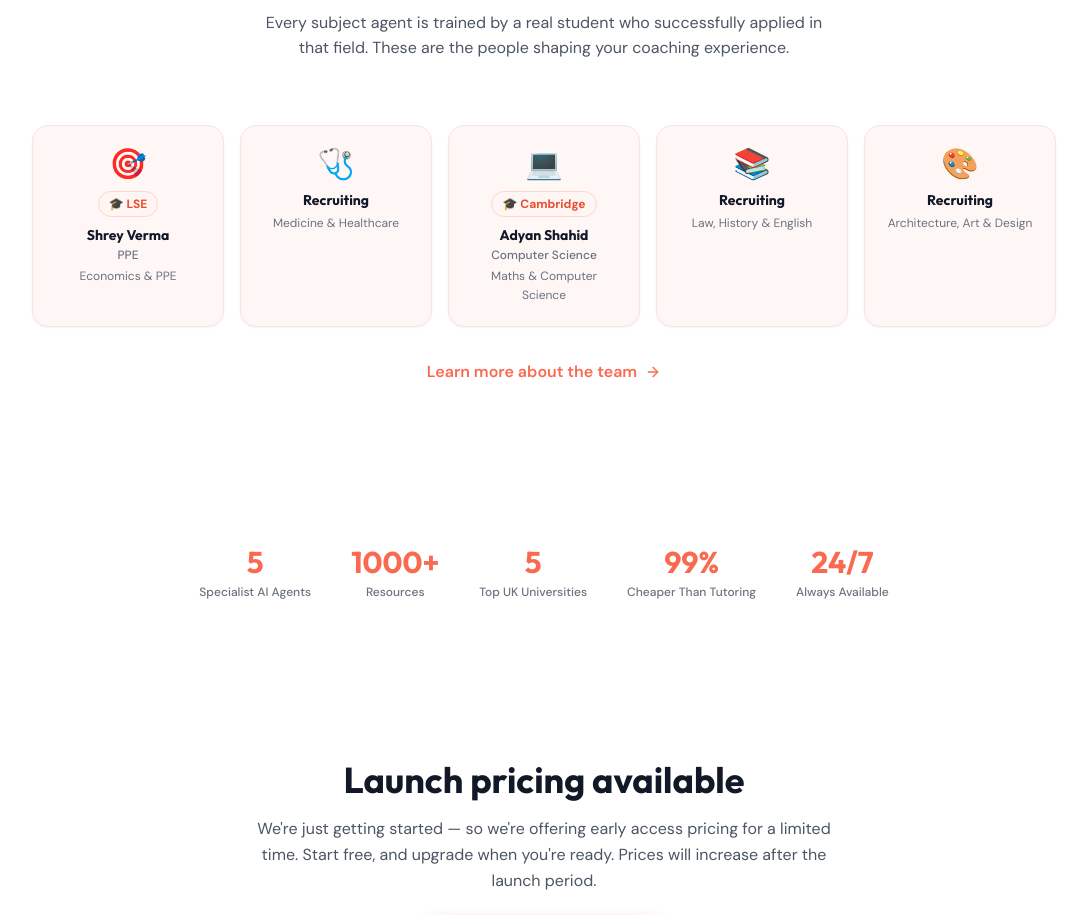
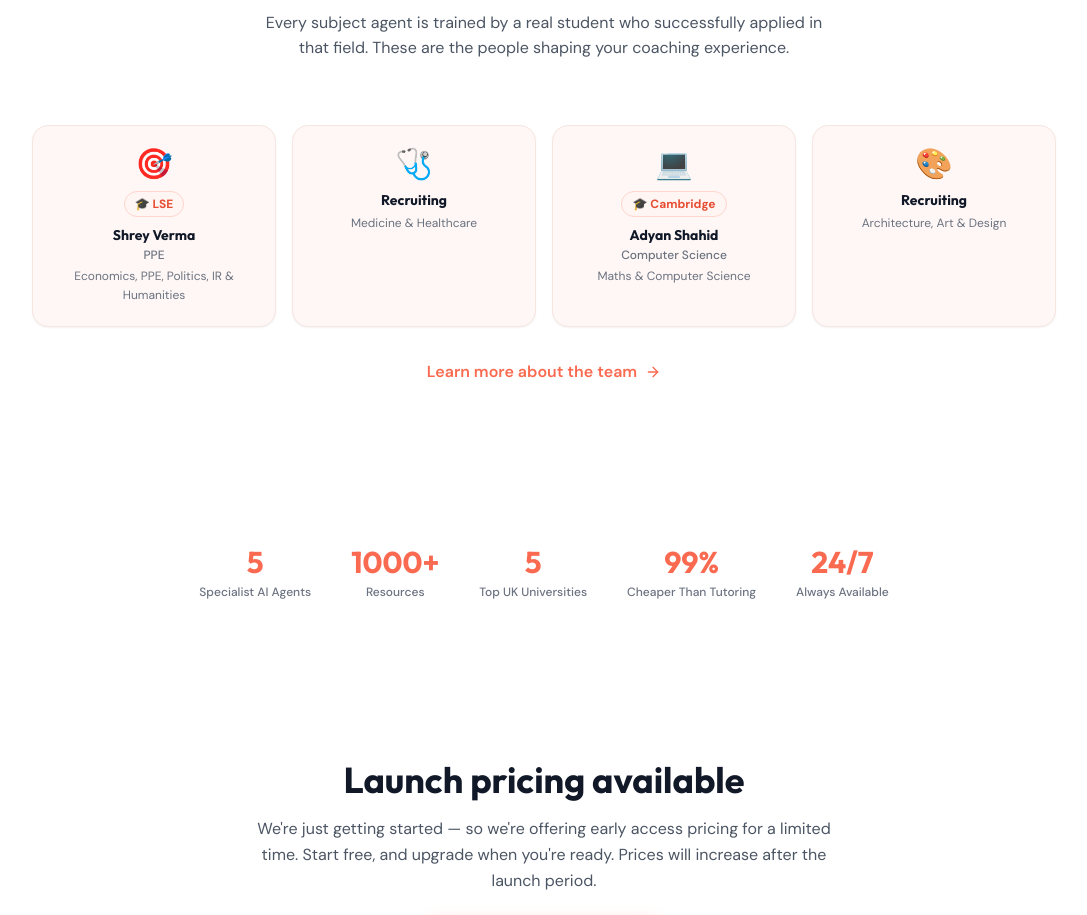
Before and after one commit to ShreyV13/myunioffer-frontend, a React (Vite) app: page / in a window 1280 px wide. Shown: the part 2860-3775 px from the top of the page, without its empty margins (96-1183 px from the left). Built offline with nearby package versions, Linux system fonts and the light colour scheme; no server answers.

Commit message:
Shrey: Founder & Humanities Lead covering PPE/Econ/Politics/IR/Humanities. Remove separate Humanities card. 4-col grid.

```diff
--- a/src/pages/About.jsx
+++ b/src/pages/About.jsx
@@ -19,10 +19,10 @@ export default function About() {
       name: "Shrey Verma",
       uni: "LSE",
       course: "PPE",
-      role: "Founder",
-      subjects: "Economics, PPE, Finance, Business",
-      bio: "Founded myunioffer ai after going through the UCAS process and realising how expensive and inaccessible good application coaching is. Leads the Economics & PPE specialist agent, training it with real application insights from the LSE admissions process.",
-      contribution: "Built the entire AI coaching system. Designed the master agent architecture with 5 subject specialists. Curated the Economics interview questions and personal statement database.",
+      role: "Founder & Humanities Lead",
+      subjects: "Economics, PPE, Politics, International Relations, History, Law, Philosophy & Humanities",
+      bio: "Founded myunioffer ai after going through the UCAS process and realising how expensive and inaccessible good application coaching is. Leads the Economics, PPE, and Humanities specialist agents, training them with real application insights from the LSE admissions process.",
+      contribution: "Built the entire AI coaching system. Designed the master agent architecture with 5 subject specialists. Curated the Economics and Humanities interview questions and personal statement database. Covers all humanities and social science applications.",
       confirmed: true
     },
     {
@@ -44,16 +44,6 @@ export default function About() {
       bio: "Reading Computer Science at the University of Cambridge. Went through one of the most rigorous admissions processes in the country, including the Cambridge interview system. Brings deep understanding of how top universities select for analytical thinking and problem-solving.",
       contribution: "Leads the STEM agent, training it on Cambridge-style interview questions, technical problem-solving approaches, and how to demonstrate genuine intellectual curiosity in personal statements.",
       confirmed: true
-    },
-    {
-      name: "Recruiting",
-      uni: "Top UK University",
-      course: "Humanities",
-      role: "Humanities Lead",
-      subjects: "Law, History, English, Philosophy, Politics, Languages",
-      bio: "We're looking for a humanities student from a top UK university. Someone who understands essay-based applications, debate-style interviews, and how to construct compelling arguments in personal statements.",
-      contribution: "Will lead the Humanities agent, training it on analytical interview techniques, essay-style personal statement structures, and subject-specific admissions insights.",
-      confirmed: false
     },
     {
       name: "Recruiting",
--- a/src/pages/Landing.jsx
+++ b/src/pages/Landing.jsx
@@ -25,10 +25,9 @@ export default function Landing() {
 
   // Placeholder team - replace names/descriptions when you have real people
   const team = [
-    { name: "Shrey Verma", role: "Founder", subject: "Economics & PPE", icon: "🎯", confirmed: true, uni: "LSE", course: "PPE" },
+    { name: "Shrey Verma", role: "Founder & Humanities Lead", subject: "Economics, PPE, Politics, IR & Humanities", icon: "🎯", confirmed: true, uni: "LSE", course: "PPE" },
     { name: "Recruiting", role: "Medicine Lead", subject: "Medicine & Healthcare", icon: "🩺", confirmed: false },
     { name: "Adyan Shahid", role: "STEM Lead", subject: "Maths & Computer Science", icon: "💻", confirmed: true, uni: "Cambridge", course: "Computer Science" },
-    { name: "Recruiting", role: "Humanities Lead", subject: "Law, History & English", icon: "📚", confirmed: false },
     { name: "Recruiting", role: "Arts Lead", subject: "Architecture, Art & Design", icon: "🎨", confirmed: false },
   ];
 
@@ -339,7 +338,7 @@ export default function Landing() {
             <p className="text-gray-600 max-w-xl mx-auto">Every subject agent is trained by a real student who successfully applied in that field. These are the people shaping your coaching experience.</p>
           </motion.div>
 
-          <div className="grid grid-cols-2 md:grid-cols-5 gap-4 mb-8">
+          <div className="grid grid-cols-2 md:grid-cols-4 gap-4 mb-8">
             {team.map((member, i) => (
               <motion.div
                 key={i}
```
